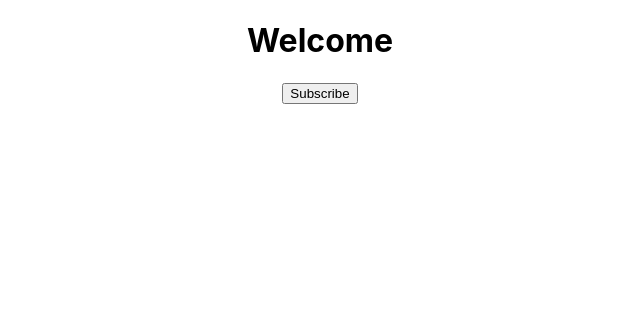
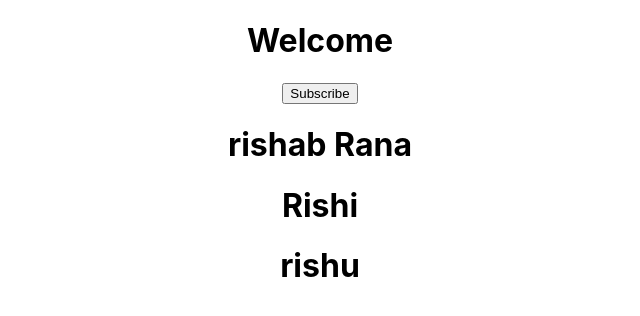
Before and after one commit to Rishab-Rana/React_from_scratch, a React (Create React App) app: page / in a window 1280 px wide. Shown: the top 316 px of the page, without its empty margins (320-960 px from the left). Built offline with nearby package versions, Linux system fonts and the light colour scheme.

Commit message:
basic of props

```diff
--- a/src/App.js
+++ b/src/App.js
@@ -1,10 +1,14 @@
 import './App.css';
 import Welcome from './Component/welcome';
+import Hero from './Component/heros';
 
 function App() {
   return (
     <div className="App">
      <Welcome />
+    <Hero name="rishab" surname="Rana"/>
+    <Hero name="Rishi"/>
+    <Hero name="rishu"/>
     </div>
   );
 }
--- /dev/null
+++ b/src/Component/heros.jsx
@@ -0,0 +1,8 @@
+import React from "react";
+
+const Hero = (props) => {
+    return <h1>{props.name} {props.surname}</h1>
+}
+
+
+export default Hero
```
